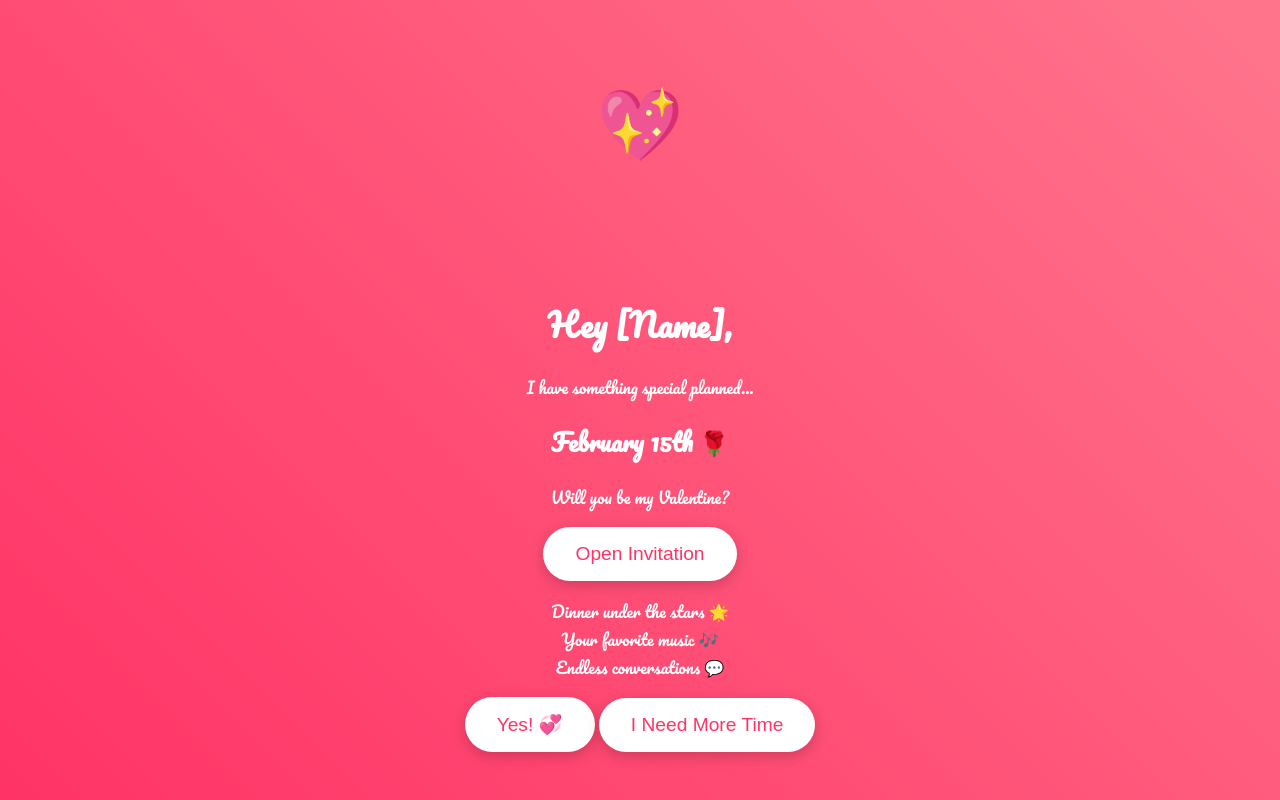
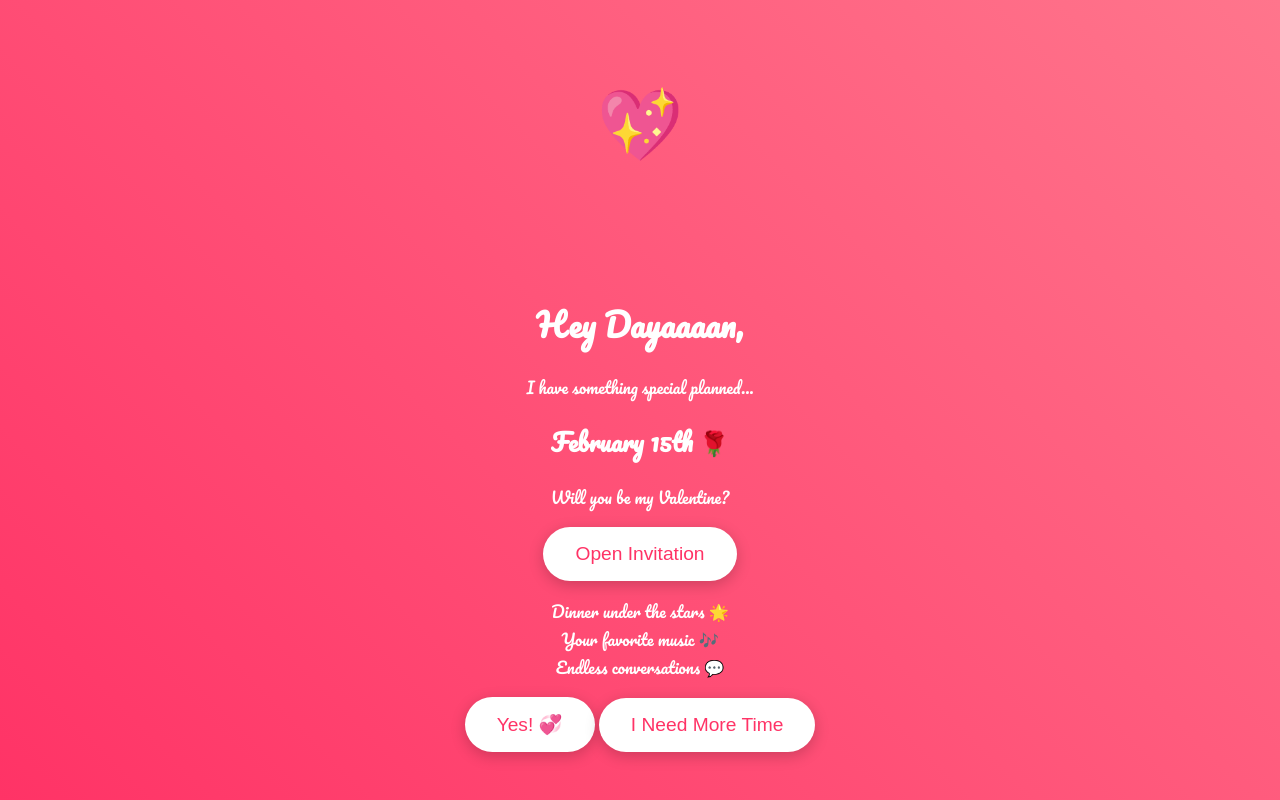
Before and after one commit to eltonlegion91/dungeonic, a plain HTML site: page index.html in a window 1280 px wide. Shown: the top 800 px of the page. Drawn offline with Linux system fonts and the light colour scheme.

Commit message:
Update index.html

```diff
--- a/index.html
+++ b/index.html
@@ -77,7 +77,7 @@
             <div class="heart">💖</div>
         </div>
 
-        <h1>Hey [Name],</h1>
+        <h1>Hey Dayaaaan,</h1>
         <p>I have something special planned...</p>
         <h2>February 15th 🌹</h2>
         <p>Will you be my Valentine?</p>
```
